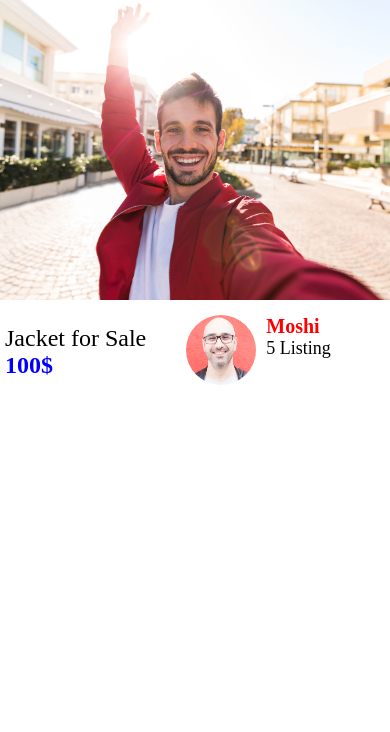
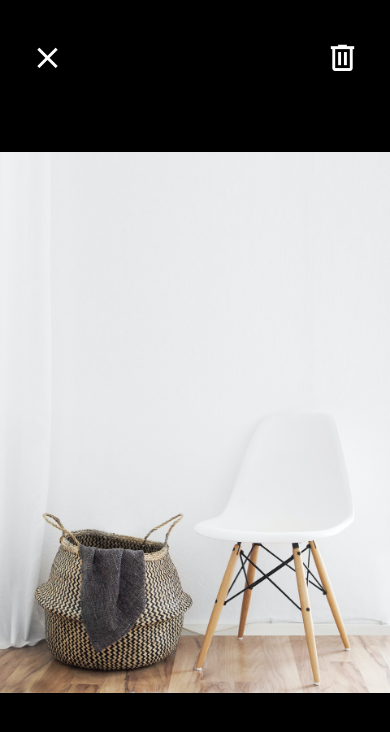
Before and after one commit to imransuet/Introduction-To-React-Native, a React Native app: screen / in a window 390 px wide. Shown: the top 732 px of the page. Built offline with nearby package versions, Linux system fonts and the light colour scheme.

Commit message:
Improving View Image Screen

```diff
--- a/App.js
+++ b/App.js
@@ -2,11 +2,12 @@
 import { View} from 'react-native';
 import Card from './app/components/Card';
 import ListingDetailsScreen from './app/screens/ListingDetailsScreen';
+import ViewImageScreen from './app/screens/ViewImageScreen';
 
 export default function App() {
   return(
 
-  <ListingDetailsScreen/>
+  <ViewImageScreen/>
 
   );
 
--- a/app/screens/ViewImageScreen.js
+++ b/app/screens/ViewImageScreen.js
@@ -1,11 +1,17 @@
 import React from 'react';
 import { Image,StyleSheet, View } from 'react-native';
 import colors from '../config/colors';
+import { MaterialCommunityIcons} from '@expo/vector-icons'
 function ViewImageScreen(props) {
     return (
         <View style={styles.container}>
-            <View style={styles.closeIcon}></View>
-            <View style={styles.deleteIcon}></View>
+            <View style={styles.closeIcon}>
+                <MaterialCommunityIcons name="close" color="white" size={35}/>
+            </View>
+            <View style={styles.deleteIcon}>
+
+                <MaterialCommunityIcons name="trash-can-outline" color="white" size={35}/>
+            </View>
         <Image resizeMode='contain' style={styles.image}source={require('../assets/chair.jpg')}/>
         </View>
     );
@@ -14,9 +20,7 @@
 
     closeIcon:{
 
-        width:50,
-        height:50,
-        backgroundColor:colors.primary,
+
         position:"absolute",
         top:40,
         left:30
@@ -31,9 +35,7 @@
     }
 
 ,deleteIcon:{
-    width:50,
-    height:50,
-    backgroundColor:colors.secondary,
+
     position:"absolute",
     top:40,
     right:30
```
